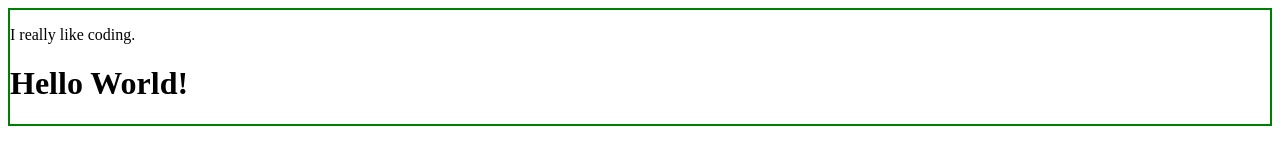
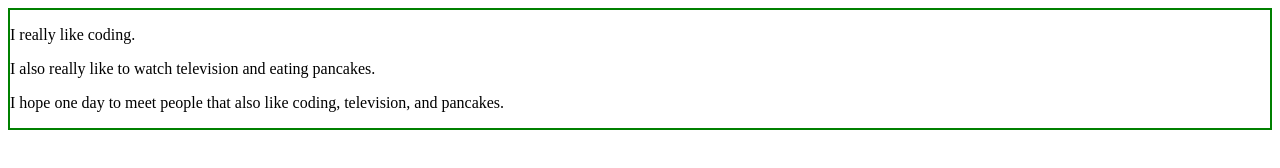
Before and after one commit to wang-morris/prep-0422-code-solutions, a website: page prep-javascript-dom-manipulation/index.html in a window 1280 px wide. Drawn offline with Linux system fonts and the light colour scheme.

Commit message:
Corrected prep-javascript-dom-manipulation exercise

```diff
--- a/prep-javascript-dom-manipulation/index.html
+++ b/prep-javascript-dom-manipulation/index.html
@@ -25,16 +25,11 @@
     </p>
   </div>
   <script>
-    // parent element
-    var $container = document.querySelector('#container');
-    console.log($container);
+    var $secondParagraph = document.querySelector('.second-paragraph').textContent = 'I also really like to watch television and eating pancakes.';
+    console.log($secondParagraph);
 
-    // created element
-    var $heading = document.createElement('h1');
-    $heading.textContent = 'Hello World!';
-    console.log($heading);
-
-    $container.appendChild($heading);
+    var $thirdParagraph = document.querySelector('.third-paragraph').textContent = 'I hope one day to meet people that also like coding, television, and pancakes.';
+    console.log($thirdParagraph);
   </script>
 </body>
 
```
